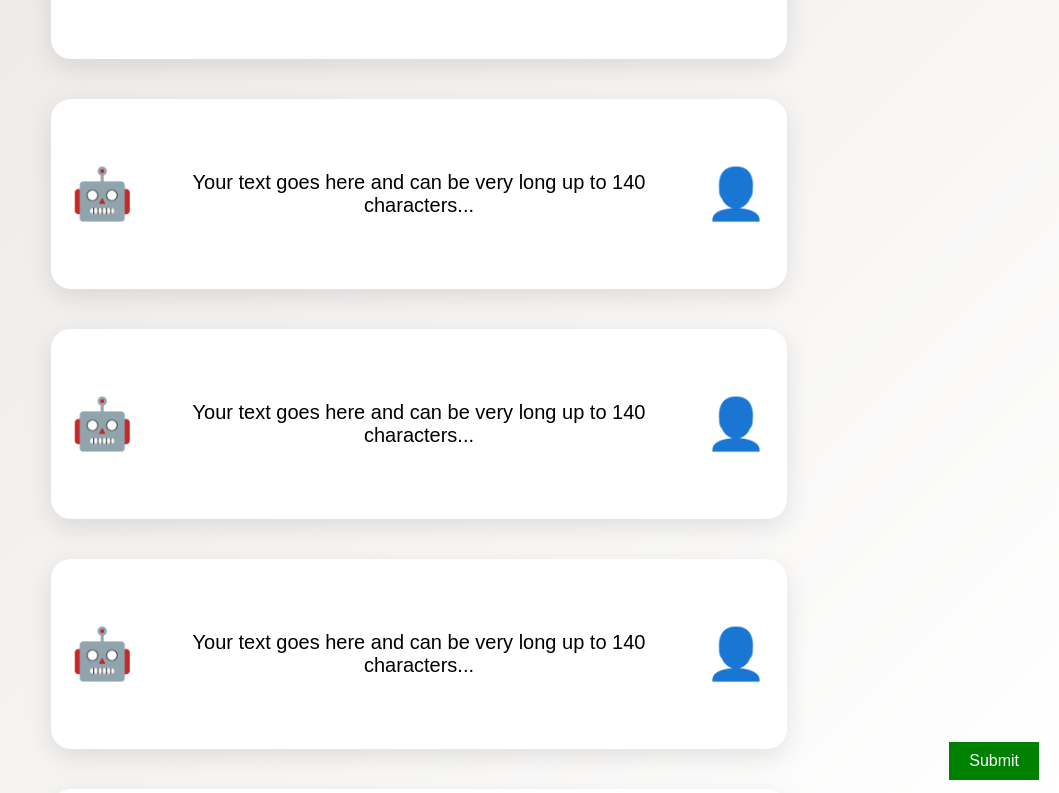
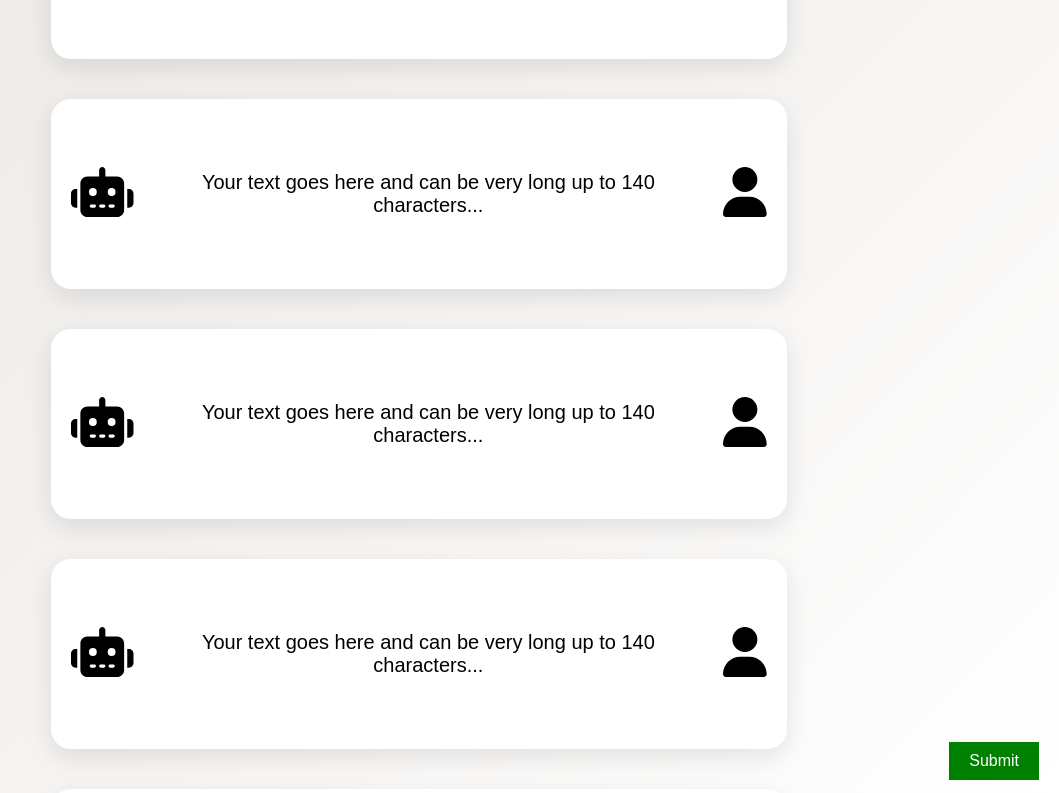
Before and after one commit to sayalvarun/botornot-frontend, a React (Create React App) app: page / in a window 1280 px wide. Shown: the top 793 px of the page, without its empty margins (221-1280 px from the left). Built offline with nearby package versions, Linux system fonts and the light colour scheme.

Commit message:
Make the logo and the color change on click

```diff
--- a/package.json
+++ b/package.json
@@ -3,6 +3,8 @@
   "version": "0.1.0",
   "private": true,
   "dependencies": {
+    "@fortawesome/free-solid-svg-icons": "^6.5.1",
+    "@fortawesome/react-fontawesome": "^0.2.0",
     "@testing-library/jest-dom": "^5.17.0",
     "@testing-library/react": "^13.4.0",
     "@testing-library/user-event": "^13.5.0",
--- a/src/App.css
+++ b/src/App.css
@@ -83,10 +83,10 @@ body, html {
   align-items: center;
 }
 
-.card.red {
-  background-color: red;
+.card.robot {
+  background-color: #4a6182;
 }
 
-.card.green {
-  background-color: green;
+.card.human {
+  background-color: #FF6B6B;
 }
--- a/src/App.js
+++ b/src/App.js
@@ -1,14 +1,23 @@
 import React, { useState } from 'react';
 import './App.css';
+import { FontAwesomeIcon } from '@fortawesome/react-fontawesome'
+import { faRobot, faUser } from '@fortawesome/free-solid-svg-icons'
 
 function App() {
   const [selectedIcons, setSelectedIcons] = useState(Array(5).fill(null));
+  const [iconColors, setIconColors] = useState(Array(5).fill('#000'));
 
   const handleIconClick = (cardIndex, icon) => {
     setSelectedIcons(prevIcons => {
       const newIcons = [...prevIcons];
       newIcons[cardIndex] = icon;
       return newIcons;
+    });
+
+    setIconColors(prevColors => {
+      const newColors = [...prevColors];
+      newColors[cardIndex] = icon === 'robot' ? '#3B82F6' : '#c30000';
+      return newColors;
     });
   };
 
@@ -17,24 +26,18 @@ function App() {
       <div className="prompt-text">Enter your prompt here</div>
       <div className="cards-container">
         {[...Array(5)].map((_, i) => (
-          <div key={i} className={`card ${selectedIcons[i] === 'robot' ? 'red' : selectedIcons[i] === 'human' ? 'green' : ''}`}>
+          <div key={i} className={`card ${selectedIcons[i] === 'robot' ? 'robot' : selectedIcons[i] === 'human' ? 'human' : ''}`}>
 
-            <span
-                className="icon-robot"
-                onClick={() => handleIconClick(i, 'robot')}
-              >
-                🤖
-              </span>
+            <div className="icon-robot"  onClick={() => handleIconClick(i, 'robot')}>
+              <FontAwesomeIcon icon={faRobot} color={selectedIcons[i] === 'robot' ? iconColors[i] : '#000'} />
+            </div>
             <div className="card-content">
               <p>Your text goes here and can be very long up to 140 characters...</p>
             </div>
 
-            <span
-                className="icon-human"
-                onClick={() => handleIconClick(i, 'human')}
-              >
-                👤
-              </span>
+            <div className="icon-human"  onClick={() => handleIconClick(i, 'human')}>
+              <FontAwesomeIcon icon={faUser} color={selectedIcons[i] === 'human' ? iconColors[i] : '#000'}/>
+            </div>
           </div>
         ))}
       </div>
```
Also changed, not shown: 1 other file (tests, documents, lock files or other folders).
